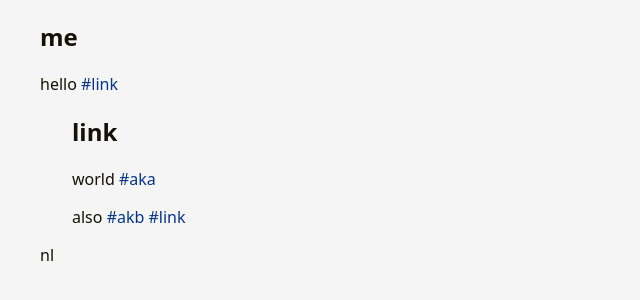
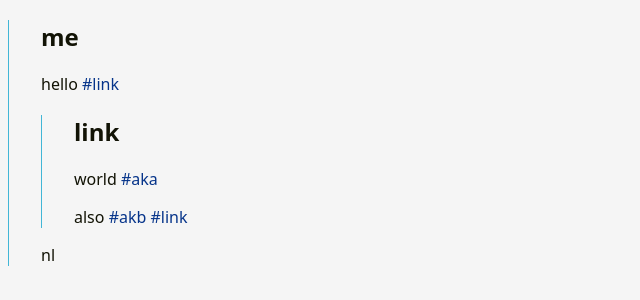
Before and after one commit to DKormann/sciepediaapp, a website built with Vite: page frontend/index.html in a window 1280 px wide. Both pictures are taken after a click on the element "#link". Shown: the whole page, without its empty margins (0-640 px from the left). Built offline with nearby package versions, Linux system fonts and the light colour scheme.

Commit message:
log typing

```diff
--- a/frontend/src/style.css
+++ b/frontend/src/style.css
@@ -3,7 +3,7 @@ body{
     --background: #151411;
     --color: #f5f5f5;
     --highlight: #402157;
-    --active: #2670f8;
+    --active: #4687ff;
 
     background-color: var(--background);
     color: var(--color);
@@ -38,8 +38,15 @@ body{
 .page{
   /* background-color: pink; */
   padding-left: 2em;
+  border-left: 1px solid var(--highlight);
 }
 
+/* style contentEditable=true page */
+
+*[contentEditable=true]{
+  cursor: text;
+  border-left: 1px solid var(--active);
+}
 
 p {
   min-height: 1em; /* Or any desired value */
--- a/frontend/src/view.ts
+++ b/frontend/src/view.ts
@@ -10,7 +10,7 @@ const assertEq = (a:any, b:any,msg:string) => {comp(a,b) || console.error([a,b],
 
 type PageView = {
   type:'page'
-  stack:ID[]
+  stack:PageStack
   element?:HTMLElement
   open : LineView[]
   editable:boolean
@@ -18,7 +18,7 @@ type PageView = {
 
 type LineView = {
   type:'line'
-  stack:ID[]
+  stack:LineStack
   element?:HTMLElement
   open: PageView[]
   content:string
@@ -26,12 +26,18 @@ type LineView = {
 
 type ID = Path|number
 
+type stack = ID[]
+type LastT <S,T> = [...S[], T]
+type PageStack = LastT<ID, Path>
+type LineStack = LastT<ID, number>
+
 type View = LineView|PageView
 
 type State = {
   pageState:PageView
   root:Root
   selection?:{node:ID[], offset:number}
+  editable:ID[]
 }
 
 const islink = (s:string) => s.startsWith('#')
@@ -43,10 +49,11 @@ const stack=(...x:(string| number)[])=>
 assertEq(stack('#me'), [['me']], 'stack')
 assertEq(stack('#me',0,'#link.other'), [['me'], 0, ['link','other']], 'stack')
 
-const log=<T>(tag:string, t:T, ...x:any[])=>
-  (t instanceof HTMLElement || t instanceof Event || t instanceof Node
-    ? console.log(tag,t,...x) : console.log(tag,":",[t,...x].map(x=>stringify(x)).join(' ')), t)
-
+const log=<T>(...x:LastT<any,T>)=>(
+  x.forEach(x=>(x instanceof HTMLElement|| x instanceof Event || x instanceof Node) ? console.log(x) :
+  typeof x == 'string' ? console.log(x):
+  console.log(stringify(x))),
+  last(x))
 
 const stringify = (x:any):string =>
   x == undefined? 'undefined':
@@ -59,13 +66,11 @@ const stringify = (x:any):string =>
   `{\n  ${Object.entries(x).filter(([k,_])=>k!='element' || (x.type!='page'&&x.type!='line')).map(([k,v])=>`${k}:${stringify(v)}`).join(',\n').replaceAll('\n','\n  ')}\n}`
   :JSON.stringify(x)
 
-type Update = (s:State)=>State
+
 
 const setAttr=<T>(key:string, value:any)=>(item:T):T=>({...item, [key]:value})
-const delAttr=<T>(key:string)=>(item:T):T=>({...item, [key]:undefined})
 
-
-const createView=(r:Root, stack:ID[]):PageView => {
+const createView=(r:Root, stack:PageStack):PageView => {
   const node = getData(r, last(stack) as Path)
   const lines = node.Content.split('\n')
   return {
@@ -82,9 +87,8 @@ const createView=(r:Root, stack:ID[]):PageView => {
   }
 }
 
-const last = <T>(arr:T[]):T => arr[arr.length-1]
-
-const getID = (v:View)=>last(v.stack)
+const last = <T>(arr:LastT<any,T>):T => arr[arr.length-1]
+const getID = (v:View)=>last(v.stack as LastT<ID, ID>)
 
 const pageHTML = (page:PageView):HTMLElement=>
   element('div', page.stack, '', 'page', {
@@ -98,10 +102,12 @@ const element = (tag:string, stack:ID[], w:string, cls:string, attr:Partial<Reco
   htmlElement(tag, w, ['class', 'stack '+cls], ['id', JSON.stringify(stack)], ...Object.entries(attr) as [htmlKey, any][])
 
 const lineHTML = (line:LineView):HTMLElement =>
+
   element('p',line.stack, '', 'line', {
     children: [
       element('span',line.stack, '', 'line span', {children:
-        line.content.split(' ')
+        line.content == ''?[element('br',line.stack, '', 'line')]:
+        log('line from words:',line.content.split(' '))
         .map(w=>element('span',line.stack, w, islink(w)?'link':'line'))
         .reduce((l:(HTMLElement)[],w,i)=>[...l,element('span',line.stack, i?' ':'', 'line'), w], []),
       }),
@@ -115,7 +121,8 @@ const render = (v:View)=>{
   return res
 }
 
-const getChild = (v:View|undefined, id:ID): View|undefined=>v?.open.find(v=>comp(getID(v), id))
+const getChild = (v:View|undefined, id:ID): View|undefined=>
+  (v?.open as View[]).find(v=>comp(getID(v), id))
 const getView = (s:State, stack:ID[])=> {
   if (stack.length === 0 || !comp(s.pageState.stack[0],stack[0])) return undefined
   return stack.slice(1).reduce(getChild, s.pageState)
@@ -123,7 +130,7 @@ const getView = (s:State, stack:ID[])=> {
 
 const updateView=<T extends View>(stack:ID[], fn:(v:T)=>T):Update => s=>setView(stack, fn(getView(s, stack) as T))(s)
 
-const openLink= (stack:ID[]):Update=>s =>updateView<LineView>(stack.slice(0,-1), (ln:LineView)=>({
+const openLink= (stack:PageStack):Update=>s =>updateView<LineView>(stack.slice(0,-1), (ln:LineView)=>({
   ... ln, open: ln.open.concat(createView(s.root, stack)) }))(s)
 
 
@@ -134,11 +141,27 @@ const toggleLink = (stack:ID[], path:Path) :Update=>s=> updateView<LineView>(sta
   ln.open.concat(createView(s.root, [...stack, path])))
 }))(s)
 
+
+type Fn <T,U> = (t:T)=>U
+type Step <T> = Fn<T,T>
+type Update = Step<State>
+
+const _if = <T>(cond:Fn<T,boolean>, then:Step<T>|Step<T>[], els:Step<T>|Step<T>[]=s=>s):Fn<T,T> => t=>{
+  const red = (t:T, f:Step<T>|Step<T>[])=>f instanceof Array?f.reduce((t,f)=>f(t), t):f(t)
+  return cond(t)?red(t, then):red(t, els)
+}
+
+const cc = <T>(...f:Step<T>[]):Step<T> => t=>f.reduce((t,f)=>f(t), t)
+
+const setViewAttr = (stack:ID[], key:string, val:any) => updateView(stack, setAttr<View>(key, val))
 const setEditble = (stack:ID[])=>
-  chain(
-    updateView(stack, setAttr<View>('editable', true)),
+    cc<State>(
+    _if(s=>s.editable.length>0, s=>setViewAttr(s.editable, 'editable', false)(s)),
     setAttr<State>('editable', stack),
-    s=>log('setEditable', s),
+    _if(_=>stack.length>0, [
+      updateView(stack, (v:PageView)=>({...v, open:v.open.map(l=>({...l, open:[]}))})),
+      setViewAttr(stack, 'editable', true),
+    ]),
   )
 
 const _setView=<T extends View>(r:Root, parent:T, stack:ID[], view:View):T => {
@@ -150,7 +173,7 @@ const _setView=<T extends View>(r:Root, parent:T, stack:ID[], view:View):T => {
 const setView = (stack:ID[], view:View):Update=>
  s=> setAttr<State>('pageState', _setView(s.root, s.pageState, stack.slice(1), view))(s)
 
-const chain = (...up:(Update|((s:State)=>void))[]):Update => s=>up.reduce((s, f)=>f(s)||s, s)
+const chain = cc<State>;
 
 
 type Tree<T> = {value:T, children?:Tree<T>[]}
@@ -165,10 +188,13 @@ const flatten = <T> (t:Tree<T>):T[] =>
 function getHTMLText(node:Node):string{
   if (node instanceof Text) return node.textContent!
   if (node instanceof HTMLBRElement) return '\n'
-  if (node instanceof HTMLParagraphElement) return '\n'+Array.from(node.childNodes).map(getHTMLText).join('')
+  if (node instanceof HTMLParagraphElement) {
+    if (node.children.length === 1 && node.children[0] instanceof HTMLBRElement) return '\n'
+    if (node.textContent?.trim() === '') return '\n'
+    return '\n'+Array.from(node.childNodes).map(getHTMLText).join('')
+  }
   return Array.from(node.childNodes).map(getHTMLText).join('')
 }
-
 
 export const view = (putHTML:(el:HTMLElement)=>void) => {
 
@@ -183,7 +209,6 @@ export const view = (putHTML:(el:HTMLElement)=>void) => {
   const show = chain(
 
     s=>setAttr<State>('pageState', render(s.pageState))(s),
-    // s=>log('show',s),
     s=>{
       const parseEventStack = (e:Event):ID[]|undefined=>
         (e.target instanceof HTMLElement && e.target.classList.contains('stack'))?
@@ -195,15 +220,22 @@ export const view = (putHTML:(el:HTMLElement)=>void) => {
           const stack = parseEventStack(e)
           if (!stack) return
           const t = e.target as HTMLElement
+          const pagestack = stack.slice(0,-1)
           if (t.classList.contains('link')){
-            show(toggleLink(stack, linkpath((e.target as HTMLElement).textContent!))(s))
+            cc(
+              setEditble([]),
+              toggleLink(stack, linkpath(t.textContent!)),
+              show
+            )(s)
           }else if (t.classList.contains('line')){
-            const pagestack = stack.slice(0,-1)
             if (!(getView(s, pagestack)as PageView).editable)show(setEditble(pagestack)(s))
           }
         },
         input: (e:InputEvent)=>{
           console.log('input', e)
+
+          log(e)
+
           const stack = parseEventStack(e)
           if (!stack) return
           if ((e.target as HTMLElement).classList.contains('body')){
@@ -236,9 +268,9 @@ export const view = (putHTML:(el:HTMLElement)=>void) => {
     },
 
     s=>{
-      if(s.selection==undefined)return
+      if(s.selection==undefined)return s
       const v = getView(s, s.selection.node) as PageView
-      if (v === undefined) return
+      if (v === undefined) return s
       const fl = (node:ChildNode):Text[]=>{
         if (node instanceof Text) return [node]
         return Array.from(node.childNodes).map(fl).flat()
@@ -257,6 +289,7 @@ export const view = (putHTML:(el:HTMLElement)=>void) => {
       anchor.parentElement!.focus()
       window.getSelection()!.collapse(anchor, anchorOffset)
       console.log(window.getSelection());
+      return s
     },
   )
 
@@ -283,6 +316,7 @@ export const view = (putHTML:(el:HTMLElement)=>void) => {
         assertEq(el.children[0].tagName, 'H2', 'render')
         assertEq(el.children[1].children[0].children[0].tagName, 'SPAN', 'render')
         assertEq(el.children[1].children[0].children[0].textContent, "hello #link", 'render')
+        return s
       },
       show
     )(s)
```
